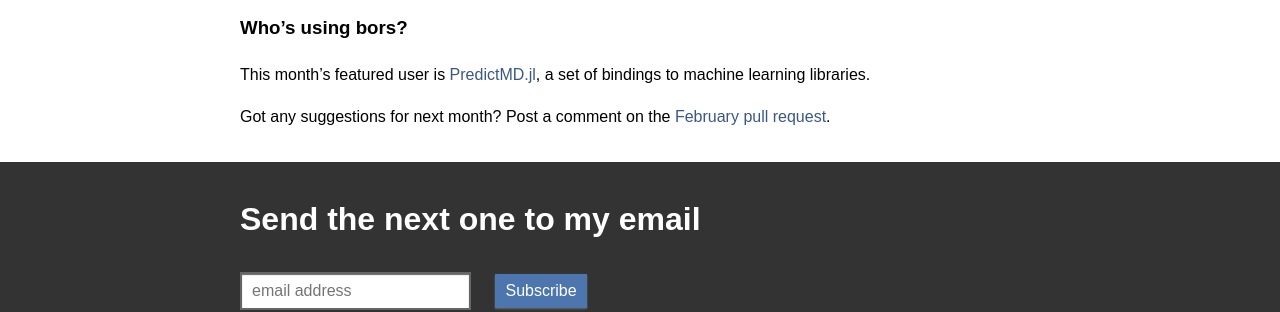
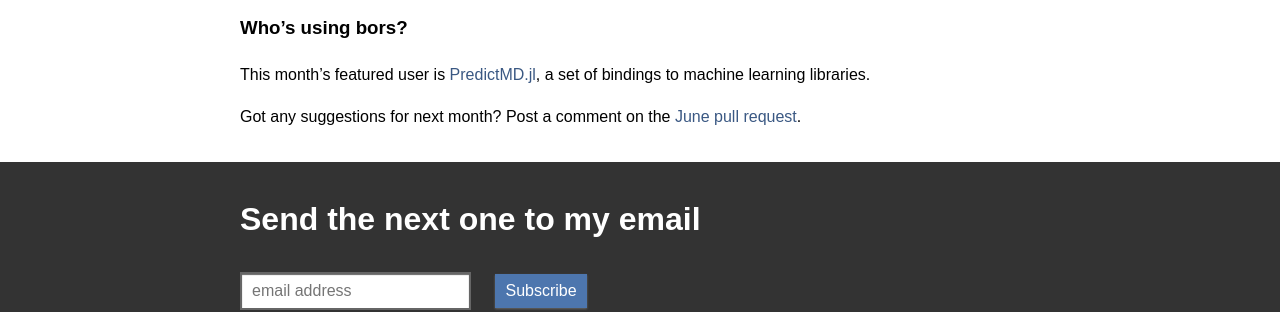
Before and after one commit to bors-ng/bors-ng.github.io, a Jekyll site: the page built from _posts/2020-06-01-tmib-41.md, in a window 1280 px wide. Shown: the part 608-920 px from the top of the page. Built offline with Jekyll 4.4.1, drawn with Linux system fonts in a browser that asks for light colours.

Commit message:
Add next link

```diff
--- a/_posts/2020-06-01-tmib-41.md
+++ b/_posts/2020-06-01-tmib-41.md
@@ -36,4 +36,4 @@
 This month's featured user is [PredictMD.jl](https://github.com/bcbi/PredictMD.jl), a set of bindings to machine learning libraries.
 
 Got any suggestions for next month?
-Post a comment on the [February pull request](https://github.com/bors-ng/bors-ng.github.io/pull/___).
+Post a comment on the [June pull request](https://github.com/bors-ng/bors-ng.github.io/pull/113).
```
